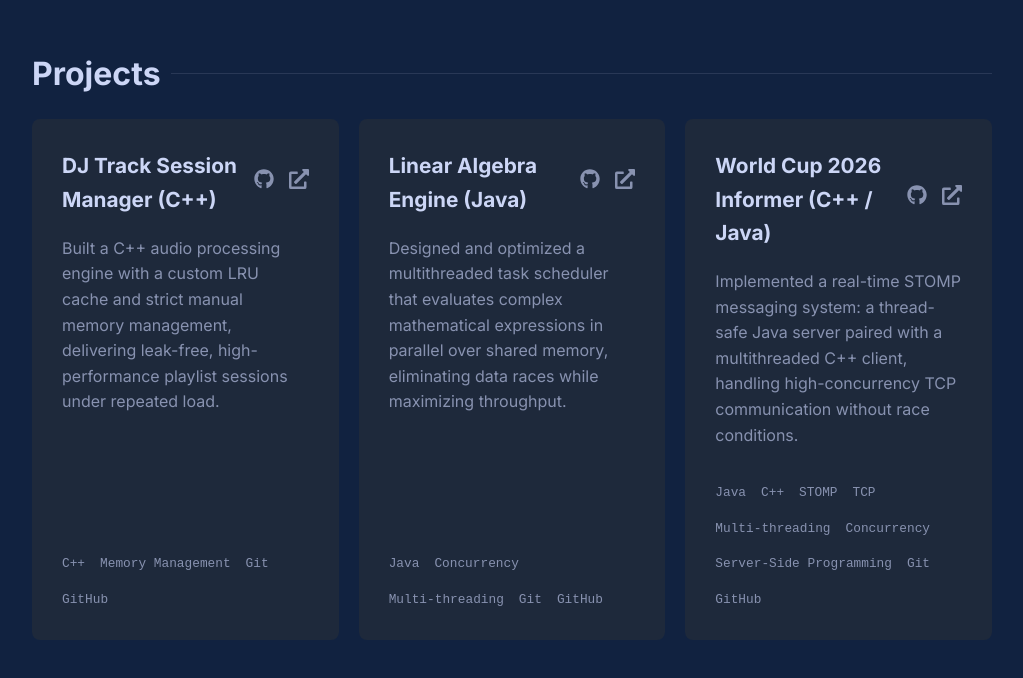
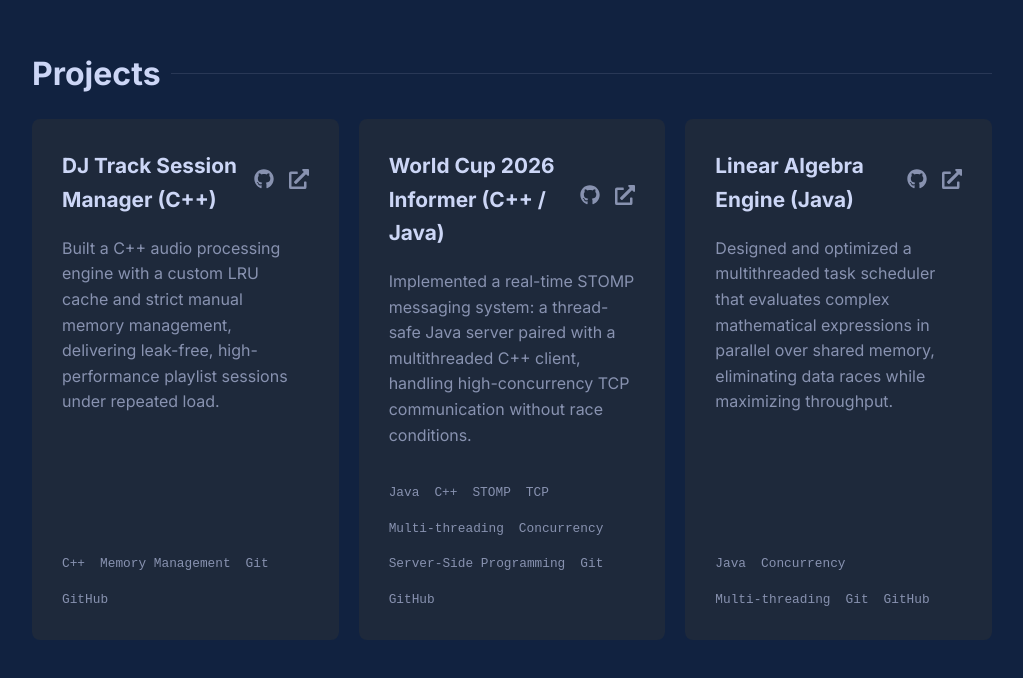
Before and after one commit to Netanel-Asraf/Netanel-Asraf.github.io, a Next.js app: page / in a window 1280 px wide. Shown: the part 3055-3733 px from the top of the page, without its empty margins (128-1151 px from the left). Built offline with nearby package versions, Linux system fonts and the light colour scheme.

Commit message:
Swap project details for DJ Session Engine and Linear Algebra

```diff
--- a/src/data/portfolioData.ts
+++ b/src/data/portfolioData.ts
@@ -53,26 +53,26 @@ export const projectsData = [
     description: "Built a C++ audio processing engine with a custom LRU cache and strict manual memory management, delivering leak-free, high-performance playlist sessions under repeated load.",
     image: "",
     technologies: ["C++", "Memory Management", "Git", "GitHub"],
-    link: "https://github.com/Netanel-Asraf/spl-assignment-1",
-    github: "https://github.com/Netanel-Asraf/spl-assignment-1"
+    link: "https://github.com/Netanel-Asraf/dj-session-engine.git",
+    github: "https://github.com/Netanel-Asraf/dj-session-engine.git"
   },
   {
     id: 2,
+    title: "World Cup 2026 Informer (C++ / Java)",
+    description: "Implemented a real-time STOMP messaging system: a thread-safe Java server paired with a multithreaded C++ client, handling high-concurrency TCP communication without race conditions.",
+    image: "",
+    technologies: ["Java", "C++", "STOMP", "TCP", "Multi-threading", "Concurrency", "Server-Side Programming", "Git", "GitHub"],
+    link: "https://github.com/Netanel-Asraf/world-cup-informer.git",
+    github: "https://github.com/Netanel-Asraf/world-cup-informer.git"
+  },
+  {
+    id: 3,
     title: "Linear Algebra Engine (Java)",
     description: "Designed and optimized a multithreaded task scheduler that evaluates complex mathematical expressions in parallel over shared memory, eliminating data races while maximizing throughput.",
     image: "",
     technologies: ["Java", "Concurrency", "Multi-threading", "Git", "GitHub"],
-    link: "https://github.com/Netanel-Asraf/spl-assignment-2",
-    github: "https://github.com/Netanel-Asraf/spl-assignment-2"
-  },
-  {
-    id: 3,
-    title: "World Cup 2026 Informer (C++ / Java)",
-    description: "Implemented a real-time STOMP messaging system: a thread-safe Java server paired with a multithreaded C++ client, handling high-concurrency TCP communication without race conditions.",
-    image: "",
-    technologies: ["Java", "C++", "STOMP", "TCP", "Multi-threading", "Concurrency", "Server-Side Programming", "Git", "GitHub"],
-    link: "https://github.com/Netanel-Asraf/spl-assignment-3",
-    github: "https://github.com/Netanel-Asraf/spl-assignment-3"
+    link: "https://github.com/Netanel-Asraf/linear-algebra-engine.git",
+    github: "https://github.com/Netanel-Asraf/linear-algebra-engine.git"
   }
   // ,
   // {
```
